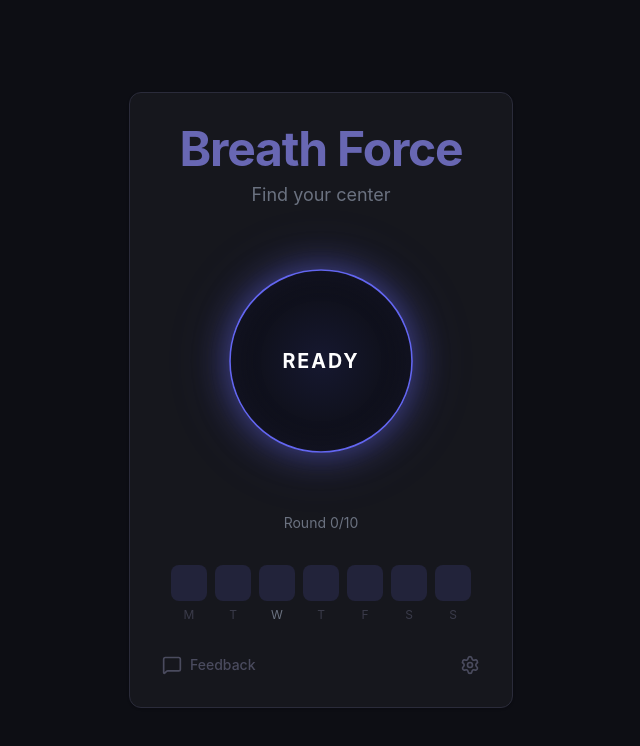
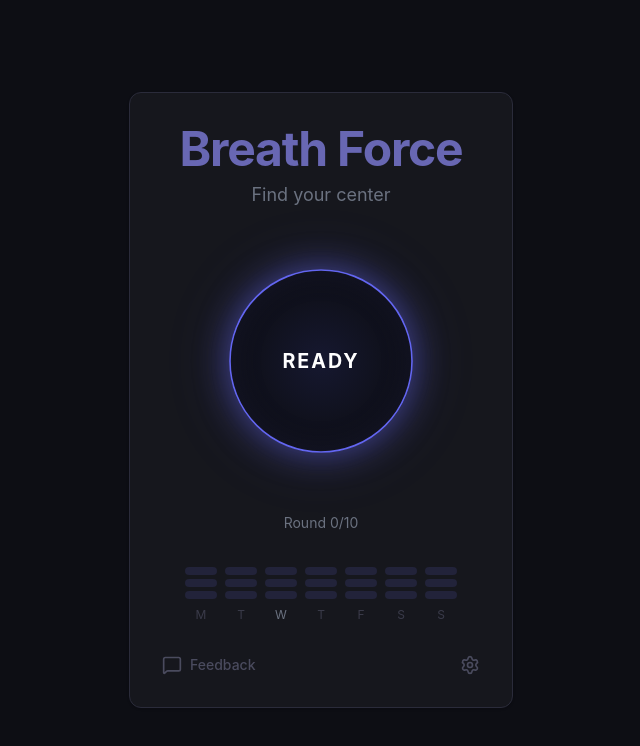
Before and after one commit to akinghill/breath, a React (Vite) app: page / in a window 1280 px wide. Shown: the top 746 px of the page, without its empty margins (319-959 px from the left). Built offline with nearby package versions, Linux system fonts and the light colour scheme.

Commit message:
Extract weekly tracker to component

```diff
--- a/src/components/WeeklyHabitTracker.tsx
+++ b/src/components/WeeklyHabitTracker.tsx
@@ -37,10 +37,22 @@ export function WeeklyHabitTracker({ habit, today }: WeeklyHabitTrackerProps) {
         const isToday = date === today
         return (
           <div key={date} className="flex flex-col items-center gap-1.5">
-            <div
-              className="w-9 h-9 rounded-lg transition-colors duration-300"
-              style={{ backgroundColor: SESSION_COLORS[count] }}
-            />
+            <div className="flex flex-col justify-between w-8 h-8 my-0.5">
+              {[0, 1, 2].map((barIdx) => {
+                let colorLevel = 0
+                if (count === 1 && barIdx === 2) colorLevel = 1
+                else if (count === 2 && barIdx >= 1) colorLevel = 2
+                else if (count >= 3) colorLevel = 3
+
+                return (
+                  <div
+                    key={barIdx}
+                    className="w-full h-2 rounded-full transition-colors duration-300"
+                    style={{ backgroundColor: SESSION_COLORS[colorLevel] }}
+                  />
+                )
+              })}
+            </div>
             <span
               className="text-xs"
               style={{ color: isToday ? '#6b7280' : '#3a3b4a' }}
```
